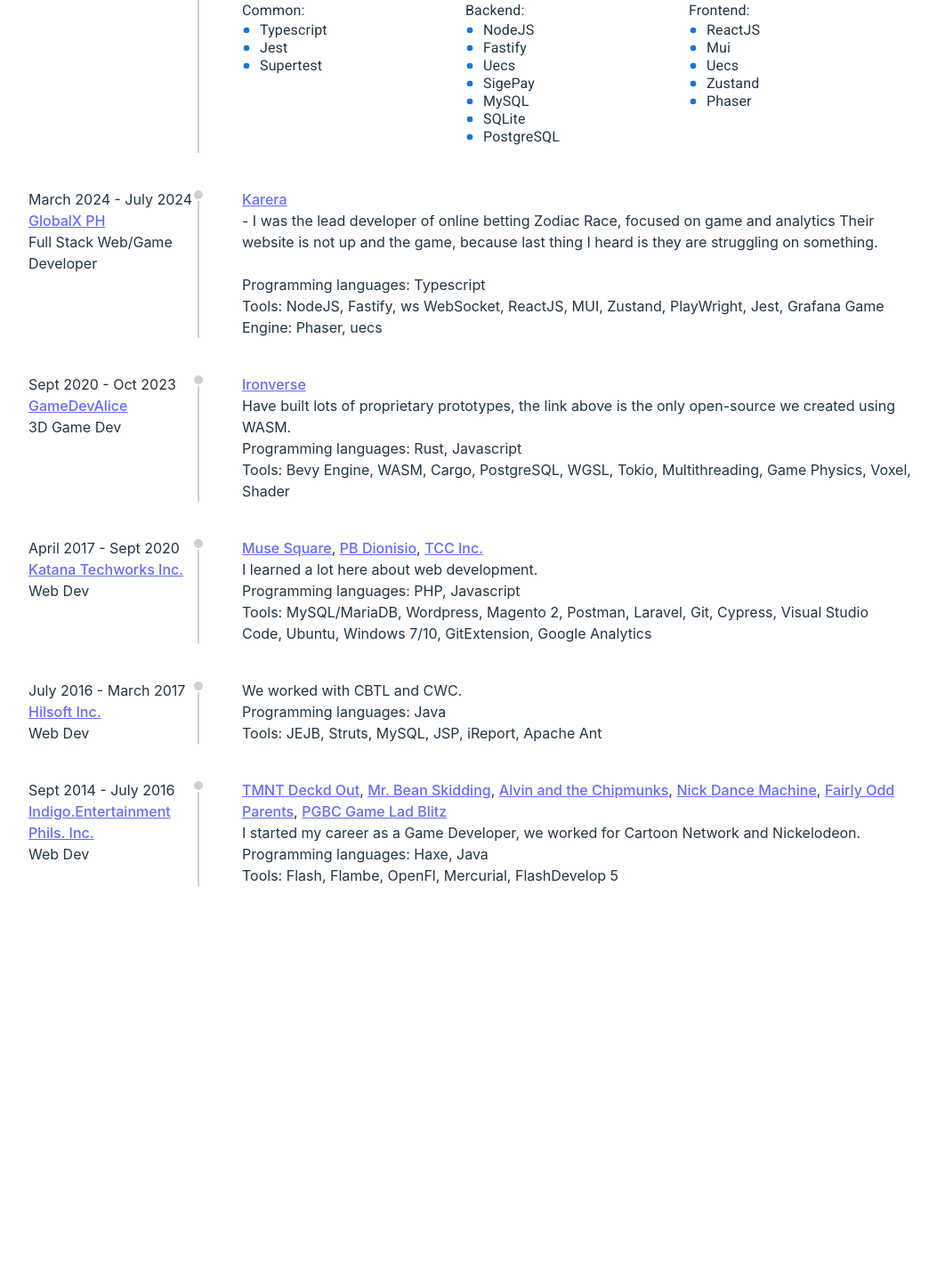
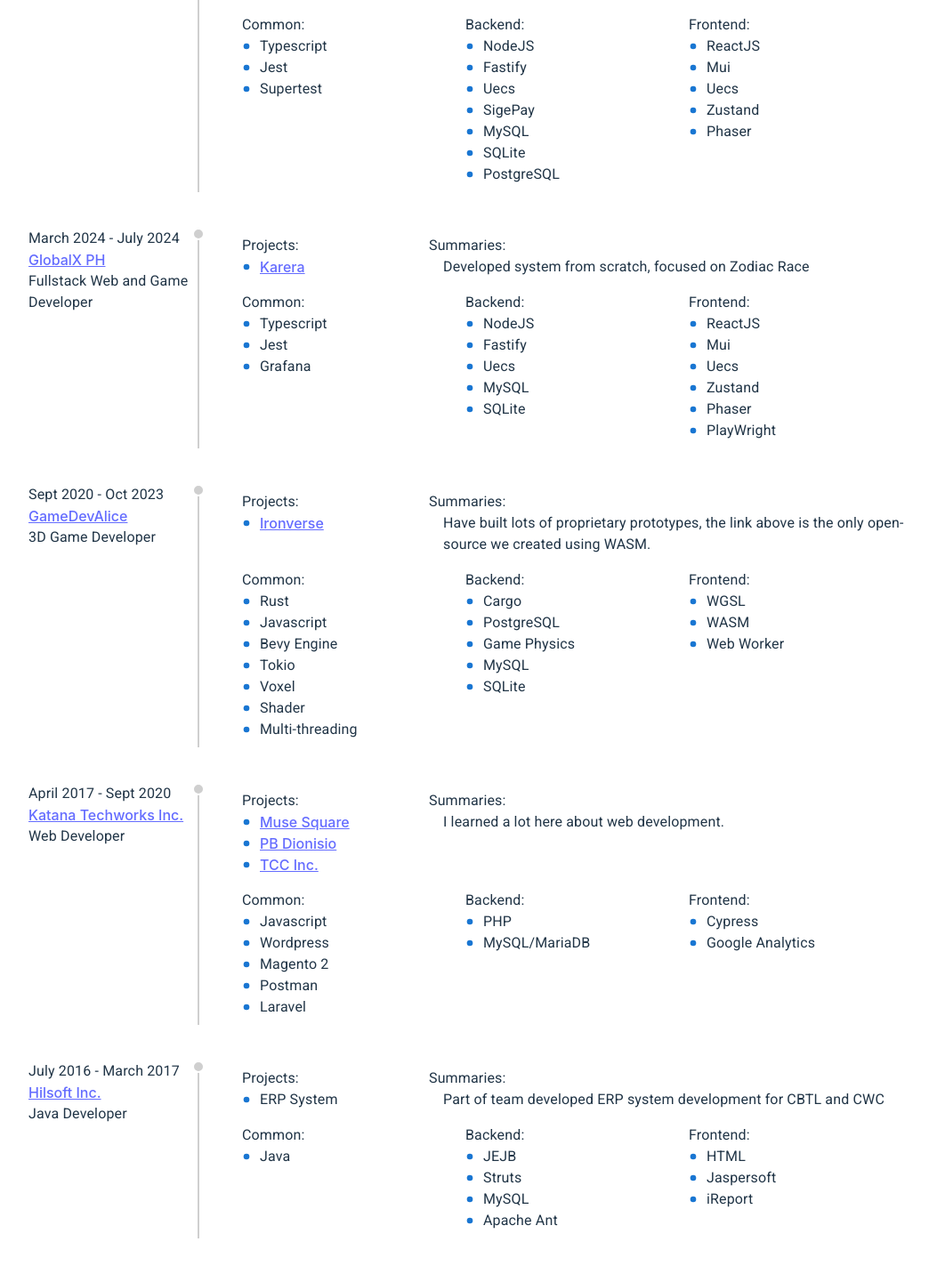
Before and after one commit to chaoticgood1/dogememes, a React (Vite) app in the folder client/: page /portfolio in a window 1280 px wide. Shown: the part 220-1652 px from the top of the page at 89% size, without its empty margins (182-1235 px from the left). Before the commit the page ends 1304 px from the top, so only its background shows below. Built offline with nearby package versions, Linux system fonts and the light colour scheme; no server answers.

Commit message:
Refactored portfolio

```diff
--- /dev/null
+++ b/client/src/tsx/portfolio/descriptions.tsx
@@ -0,0 +1,149 @@
+import React from 'react';
+import styles from "./Index.module.scss";
+import { Box, List, ListItem, ListItemIcon, ListItemText, Typography } from '@mui/material';
+import FiberManualRecordIcon from "@mui/icons-material/FiberManualRecord";
+
+type Props = {
+  period: string,
+  company: Map<string, string>,
+  position: string,
+  projects: Map<string, string>,
+  summaries: string[],
+  common: string[],
+  backend: string[],
+  frontend: string[],
+};
+
+const Descriptions: React.FC<Props> = ({
+  period,
+  company,
+  position,
+  projects,
+  summaries,
+  common,
+  backend,
+  frontend
+}) => {
+  return (
+    <Box className={styles.timeline}>
+      <Company period={period} company={company} position={position} />
+
+      <Box className={styles.divider}>
+        <Box className={styles.entryDot}></Box>
+      </Box>
+      <Box className={styles.description}>
+        <Box sx={{ display: "flex"}}>
+          <Projects projects={projects} />
+
+          <List>
+            <Typography>
+              Summaries:
+            </Typography>
+            {summaries.map((tech, index) => (
+              <ListItem key={index} sx={{ padding: "0px", }}>
+                <ListItemText primary={`${tech}`} sx={{ margin: "0px", pl: 2}}/>
+              </ListItem>
+            ))}
+          </List>
+        </Box>
+
+        <Box sx={{ display: "flex"}}>
+          <List className={styles.list}>
+            <Typography>
+              Common:
+            </Typography>
+            {common.map((tech, index) => (
+              <ListItem key={index} sx={{ padding: "0px", }}>
+                <ListItemIcon sx={{ minWidth: "20px" }}>
+                  <FiberManualRecordIcon sx={{ fontSize: "10px" }} color="primary" />
+                </ListItemIcon>
+                <ListItemText primary={tech} sx={{ margin: "0px", }}/>
+              </ListItem>
+            ))}
+          </List>
+          <List className={styles.list}>
+            <Typography>
+              Backend:
+            </Typography>
+            {backend.map((tech, index) => (
+              <ListItem key={index} sx={{ padding: "0px", }}>
+                <ListItemIcon sx={{ minWidth: "20px" }}>
+                  <FiberManualRecordIcon sx={{ fontSize: "10px" }} color="primary" />
+                </ListItemIcon>
+                <ListItemText primary={tech} sx={{ margin: "0px", }}/>
+              </ListItem>
+            ))}
+          </List>
+          <List className={styles.list}>
+            <Typography>
+              Frontend:
+            </Typography>
+            {frontend.map((tech, index) => (
+              <ListItem key={index} sx={{ padding: "0px", }}>
+                <ListItemIcon sx={{ minWidth: "20px" }}>
+                  <FiberManualRecordIcon sx={{ fontSize: "10px" }} color="primary" />
+                </ListItemIcon>
+                <ListItemText primary={tech} sx={{ margin: "0px", }} />
+              </ListItem>
+            ))}
+          </List>
+        </Box>
+
+      </Box>
+    </Box>
+  )
+}
+
+type CompanyProps = {
+  period: string,
+  company: Map<string, string>,
+  position: string
+}
+
+const Company: React.FC<CompanyProps> = ({ period, company, position }) => {
+  return (
+    <Box>
+      <Typography>{period}</Typography>
+      {Array.from(company).map(([key, value], index) => (
+        <Box key={index}>
+          {value === "" ? (
+            <Typography>{key}</Typography>
+          ) : (
+            <a href={value} target="_blank">{key}</a>
+          )}
+        </Box>
+      ))}
+
+      <Typography>{position}</Typography>
+    </Box>
+  )
+}
+
+
+type ProjectsProps = {
+  projects: Map<string, string>
+}
+
+const Projects: React.FC<ProjectsProps> = ({projects}) => {
+  return (
+    <List sx={{width: "210px", minWidth: "210px"}}>
+      <Typography>
+        Projects:
+      </Typography>
+      {Array.from(projects).map(([key, value], index) => (
+        <ListItem key={index} sx={{ padding: "0px", }}>
+          <ListItemIcon sx={{ minWidth: "20px" }}>
+            <FiberManualRecordIcon sx={{ fontSize: "10px" }} color="primary" />
+          </ListItemIcon>
+          {value === "" ? (
+            <ListItemText primary={key} sx={{ margin: "0px", }}/>
+          ) : (
+            <a href={value} target="_blank">{key}</a>
+          )}
+        </ListItem>
+      ))}
+    </List>
+  )
+}
+
+export default Descriptions;
--- a/client/src/tsx/portfolio/portfolio.tsx
+++ b/client/src/tsx/portfolio/portfolio.tsx
@@ -3,6 +3,7 @@
 import { useNavigate } from 'react-router-dom';
 import styles from "./Index.module.scss";
 import FiberManualRecordIcon from "@mui/icons-material/FiberManualRecord";
+import Descriptions from './descriptions';
 
 export default function Portfolio() {
   const navigate = useNavigate()
@@ -11,230 +12,226 @@
   return <div className='timeline'>
     <IamTech />
     <GlobalX />
-
-    <div className="timeline-block">
-      <div className='time'>
-        <span>Sept 2020 - Oct 2023</span>
-        <a href="https://github.com/gamedevalice" target="_blank">GameDevAlice</a>
-        <span>3D Game Dev</span>
-      </div>
-      <div className="divider">
-        <div className="entry-dot"></div>
-      </div>
-      <div className="description">
-        <div>
-          <a href="/ironverse" target="_blank">Ironverse</a>
-        </div>
-        Have built lots of proprietary prototypes, the link above is the only open-source we created using WASM.
-        <br></br>
-        Programming languages: Rust, Javascript
-        <br></br>
-        Tools: Bevy Engine, WASM, Cargo, PostgreSQL, WGSL, Tokio, Multithreading, Game Physics, Voxel, Shader
-      </div>
-    </div>
-
-    <div className="timeline-block">
-      <div className='time'>
-        <span>April 2017 - Sept 2020</span>
-        <a href="https://www.katanatechworks.com/" target="_blank">Katana Techworks Inc.</a>
-        <span>Web Dev</span>
-      </div>
-      <div className="divider">
-        <div className="entry-dot"></div>
-      </div>
-      <div className="description">
-        <div>
-          <a href="https://musesquare.com/" target="_blank">Muse Square</a>
-          , <a href="https://www.pbdionisio.com/shop/" target="_blank">PB Dionisio</a>
-          , <a href="https://tccinc.com/" target="_blank">TCC Inc.</a>
-        </div>
-        I learned a lot here about web development.
-        <br></br>
-        Programming languages: PHP, Javascript
-        <br></br>
-        Tools: MySQL/MariaDB, Wordpress, Magento 2, Postman, Laravel, Git, Cypress, Visual Studio Code, Ubuntu, Windows 7/10, GitExtension, Google Analytics
-      </div>
-    </div>
-
-    <div className="timeline-block">
-      <div className='time'>
-        <span>July 2016 - March 2017</span>
-        <a href="https://www.hilsoftinc.com/" target="_blank">Hilsoft Inc.</a>
-        <span>Web Dev</span>
-      </div>
-      <div className="divider">
-        <div className="entry-dot"></div>
-      </div>
-      <div className="description">
-        We worked with CBTL and CWC.
-        <br></br>
-        Programming languages: Java
-        <br></br>
-        Tools: JEJB, Struts, MySQL, JSP, iReport, Apache Ant
-      </div>
-    </div>
-
-    <div className="timeline-block">
-      <div className='time'>
-        <span>Sept 2014 - July 2016</span>
-        <a href="https://ph.indeed.com/cmp/Indigo-Entertainment" target="_blank">Indigo.Entertainment Phils. Inc.</a>
-        <span>Web Dev</span>
-      </div>
-      <div className="divider">
-        <div className="entry-dot"></div>
-      </div>
-      <div className="description">
-        <div>
-          <a href="https://www.numuki.com/game/tmnt-deck-d-out/" target="_blank">TMNT Deckd Out</a>
-          , <a href="https://www.boomerangtv.co.uk/games/mr-bean-skidding" target="_blank">Mr. Bean Skidding</a>
-          , <a href="http://www.qgames.org/game/alvin-and-the-chipmunks-taking-center-stage.html" target="_blank">Alvin and the Chipmunks</a>
-          , <a href="https://www.numuki.com/game/nick-dance-machine/" target="_blank">Nick Dance Machine</a>
-          , <a href="https://www.numuki.com/game/fop-wishing-101/" target="_blank">Fairly Odd Parents</a>
-          , <a href="https://www.numuki.com/game/pgbc-game-lad-blitz/" target="_blank">PGBC Game Lad Blitz</a>
-        </div>
-        I started my career as a Game Developer, we worked for Cartoon Network and Nickelodeon.
-        <br></br>
-        Programming languages: Haxe, Java
-        <br></br>
-        Tools: Flash, Flambe, OpenFl, Mercurial, FlashDevelop 5
-      </div>
-    </div>
-
-    <div className="timeline-block">
-    </div>
+    <GameDevAlice />
+    <Katanatechworks />
+    <Hilsoft />
+    <Indigo />
   </div>;
 }
 
-function IamTech() {
-  const projects = [
-    "Kingfisher", "HorseRace", "MegaPerya", "Atlas"
-  ]
+const IamTech: React.FC = () => {
+  const period = "July 2024 - Dec 2024"
+  const company = new Map([["IamTech", ""]])
+  const position = "CTO"
+  const projects = new Map([
+    ["Kingfisher", ""],
+    ["HorseRace", ""],
+    ["MegaPerya", ""],
+    ["Atlas", ""],
+  ])
+
   const summaries = [
     "Online betting boat race",
     "Online betting horse race",
     "Online betting for color game",
     "Created an EKYC prototype to validate players",
   ]
+  const common = [
+    "Typescript", "Jest", "Supertest"
+  ]
   const backend = [
     "NodeJS", "Fastify", "Uecs", "SigePay", "MySQL", "SQLite", "PostgreSQL",
-  ]
-  const common = [
-    "Typescript", "Jest", "Supertest"
   ]
   const frontend = [
     "ReactJS", "Mui", "Uecs", "Zustand", "Phaser"
   ]
   return (
-    <Box className={styles.timeline}>
-      <Box>
-        <Typography>July 2024 - Dec 2024</Typography>
-        <Typography>IamTech</Typography>
-        <Typography>CTO</Typography>
-      </Box>
-      <Box className={styles.divider}>
-        <Box className={styles.entryDot}></Box>
-      </Box>
-      <Box className={styles.description}>
-        <Box sx={{ display: "flex"}}>
-          <List sx={{paddingRight: "30px"}}>
-            <Typography>
-              Projects:
-            </Typography>
-            {projects.map((tech, index) => (
-              <ListItem key={index} sx={{ padding: "0px", height: "20px" }}>
-                <ListItemIcon sx={{ minWidth: "20px" }}>
-                  <FiberManualRecordIcon sx={{ fontSize: "10px" }} color="primary" />
-                </ListItemIcon>
-                <ListItemText primary={tech} />
-              </ListItem>
-            ))}
-          </List>
-
-          <List>
-            <Typography>
-              Summaries:
-            </Typography>
-            {summaries.map((tech, index) => (
-              <ListItem key={index} sx={{ padding: "0px", height: "20px" }}>
-                <ListItemText primary={tech} />
-              </ListItem>
-            ))}
-          </List>
-        </Box>
-
-        <Box sx={{ display: "flex"}}>
-          <List className={styles.list}>
-            <Typography>
-              Common:
-            </Typography>
-            {common.map((tech, index) => (
-              <ListItem key={index} sx={{ padding: "0px", height: "20px" }}>
-                <ListItemIcon sx={{ minWidth: "20px" }}>
-                  <FiberManualRecordIcon sx={{ fontSize: "10px" }} color="primary" />
-                </ListItemIcon>
-                <ListItemText primary={tech} />
-              </ListItem>
-            ))}
-          </List>
-          <List className={styles.list}>
-            <Typography>
-              Backend:
-            </Typography>
-            {backend.map((tech, index) => (
-              <ListItem key={index} sx={{ padding: "0px", height: "20px" }}>
-                <ListItemIcon sx={{ minWidth: "20px" }}>
-                  <FiberManualRecordIcon sx={{ fontSize: "10px" }} color="primary" />
-                </ListItemIcon>
-                <ListItemText primary={tech} />
-              </ListItem>
-            ))}
-          </List>
-          <List className={styles.list}>
-            <Typography>
-              Frontend:
-            </Typography>
-            {frontend.map((tech, index) => (
-              <ListItem key={index} sx={{ padding: "0px", height: "20px" }}>
-                <ListItemIcon sx={{ minWidth: "20px" }}>
-                  <FiberManualRecordIcon sx={{ fontSize: "10px" }} color="primary" />
-                </ListItemIcon>
-                <ListItemText primary={tech} />
-              </ListItem>
-            ))}
-          </List>
-        </Box>
-
-      </Box>
-    </Box>
+    <Descriptions
+      period={period}
+      company={company}
+      position={position}
+      projects={projects}
+      summaries={summaries}
+      common={common}
+      backend={backend}
+      frontend={frontend}
+    />
   )
 }
 
-function GlobalX() {
+const GlobalX: React.FC = () => {
+  const period = "March 2024 - July 2024"
+  const company = new Map([["GlobalX PH", "http://globalx.com.ph/"]])
+  const position = "Fullstack Web and Game Developer"
+  const projects = new Map([
+    ["Karera", "https://dev.karera.live/"],
+  ])
+
+  const summaries = [
+    "Developed system from scratch, focused on Zodiac Race",
+  ]
+  const common = [
+    "Typescript", "Jest", "Grafana"
+  ]
+  const backend = [
+    "NodeJS", "Fastify", "Uecs", "MySQL", "SQLite",
+  ]
+  const frontend = [
+    "ReactJS", "Mui", "Uecs", "Zustand", "Phaser", "PlayWright"
+  ]
   return (
-    <div className="timeline-block">
-      <div className='time'>
-        <span>March 2024 - July 2024</span>
-        <a href="https://globalx.com.ph/" target="_blank">GlobalX PH</a>
-        <span>Full Stack Web/Game Developer</span>
-      </div>
-      <div className="divider">
-        <div className="entry-dot"></div>
-      </div>
-      <div className="description">
-        <div>
-          <div>
-            <a href="https://dev.karera.live/" target="_blank">Karera</a>
-          </div>
-          - I was the lead developer of online betting Zodiac Race, focused on game and analytics
-
-          Their website is not up and the game, because last thing I heard is they are struggling on something.
-        </div>
-        <br></br>
-        Programming languages: Typescript
-        <br></br>
-        Tools: NodeJS, Fastify, ws WebSocket, ReactJS, MUI, Zustand, PlayWright, Jest, Grafana
-        Game Engine: Phaser, uecs
-      </div>
-    </div>
+    <Descriptions
+      period={period}
+      company={company}
+      position={position}
+      projects={projects}
+      summaries={summaries}
+      common={common}
+      backend={backend}
+      frontend={frontend}
+    />
   )
 }
+
+const GameDevAlice: React.FC = () => {
+  const period = "Sept 2020 - Oct 2023"
+  const company = new Map([["GameDevAlice", "https://github.com/gamedevalice"]])
+  const position = "3D Game Developer"
+  const projects = new Map([
+    ["Ironverse", "/ironverse"],
+  ])
+
+  const summaries = [
+    "Have built lots of proprietary prototypes, the link above is the only open-source we created using WASM.",
+  ]
+  const common = [
+    "Rust", "Javascript", "Bevy Engine", "Tokio", "Voxel", "Shader", "Multi-threading"
+  ]
+  const backend = [
+    "Cargo", "PostgreSQL", "Game Physics", "MySQL", "SQLite",
+  ]
+  const frontend = [
+    "WGSL", "WASM", "Web Worker"
+  ]
+  return (
+    <Descriptions
+      period={period}
+      company={company}
+      position={position}
+      projects={projects}
+      summaries={summaries}
+      common={common}
+      backend={backend}
+      frontend={frontend}
+    />
+  )
+}
+
+const Katanatechworks: React.FC = () => {
+  const period = "April 2017 - Sept 2020"
+  const company = new Map([["Katana Techworks Inc.", "https://www.katanatechworks.com/"]])
+  const position = "Web Developer"
+  const projects = new Map([
+    ["Muse Square", "https://musesquare.com/"],
+    ["PB Dionisio", "https://www.pbdionisio.com/shop/"],
+    ["TCC Inc.", "https://tccinc.com/"],
+  ])
+
+  const summaries = [
+    "I learned a lot here about web development.",
+  ]
+  const common = [
+    "Javascript", "Wordpress", "Magento 2", "Postman", "Laravel",
+  ]
+  const backend = [
+    "PHP", "MySQL/MariaDB"
+  ]
+  const frontend = [
+    "Cypress", "Google Analytics"
+  ]
+  return (
+    <Descriptions
+      period={period}
+      company={company}
+      position={position}
+      projects={projects}
+      summaries={summaries}
+      common={common}
+      backend={backend}
+      frontend={frontend}
+    />
+  )
+}
+
+const Hilsoft: React.FC = () => {
+  const period = "July 2016 - March 2017"
+  const company = new Map([["Hilsoft Inc.", "https://www.hilsoftinc.com/"]])
+  const position = "Java Developer"
+  const projects = new Map([
+    ["ERP System", ""],
+  ])
+
+  const summaries = [
+    "Part of team developed ERP system development for CBTL and CWC",
+  ]
+  const common = [
+    "Java"
+  ]
+  const backend = [
+    "JEJB", "Struts", "MySQL", "Apache Ant"
+  ]
+  const frontend = [
+    "HTML", "Jaspersoft", "iReport"
+  ]
+  return (
+    <Descriptions
+      period={period}
+      company={company}
+      position={position}
+      projects={projects}
+      summaries={summaries}
+      common={common}
+      backend={backend}
+      frontend={frontend}
+    />
+  )
+}
+
+const Indigo: React.FC = () => {
+  const period = "Sept 2014 - July 2016"
+  const company = new Map([
+    ["Indigo.Entertainment Phils. Inc.", "https://ph.indeed.com/cmp/Indigo-Entertainment"]
+  ])
+  const position = "Game Developer"
+  const projects = new Map([
+    ["TMNT Deckd Out", "https://www.numuki.com/game/tmnt-deck-d-out/"],
+    ["Mr. Bean Skidding", "https://www.boomerangtv.co.uk/games/mr-bean-skidding"],
+    ["Alvin and the Chipmunks", "http://www.qgames.org/game/alvin-and-the-chipmunks-taking-center-stage.html"],
+    ["Nick Dance Machine", "https://www.numuki.com/game/nick-dance-machine/"],
+    ["Fairly Odd Parents", "https://www.numuki.com/game/fop-wishing-101/"],
+    ["PGBC Game Lad Blitz", "https://www.numuki.com/game/pgbc-game-lad-blitz/"],
+  ])
+
+  const summaries = [
+    "I started my career as a Game Developer, we worked for Cartoon Network and Nickelodeon.",
+  ]
+  const common = [
+    "Haxe", "Flambe", "Mercurial", "Android"
+  ]
+  const backend = ["Java"]
+  const frontend = [
+    "HTML", "Flash", "OpenFL"
+  ]
+  return (
+    <Descriptions
+      period={period}
+      company={company}
+      position={position}
+      projects={projects}
+      summaries={summaries}
+      common={common}
+      backend={backend}
+      frontend={frontend}
+    />
+  )
+}
```
